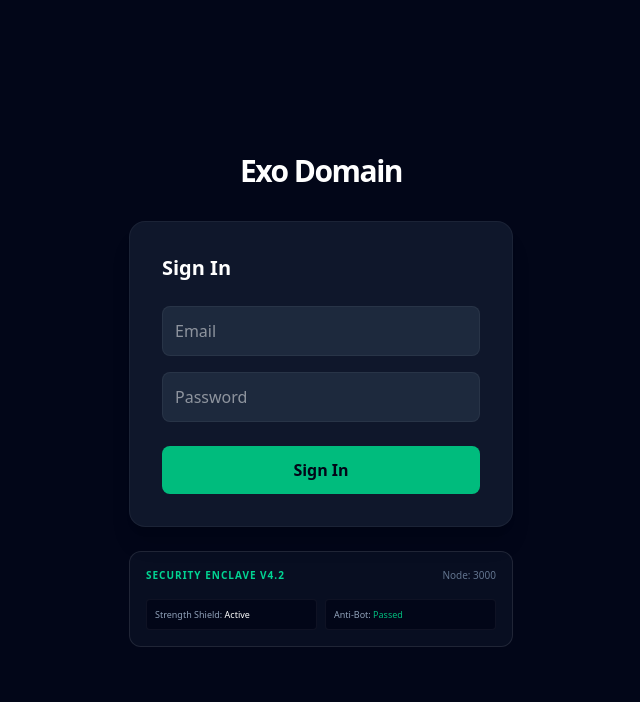
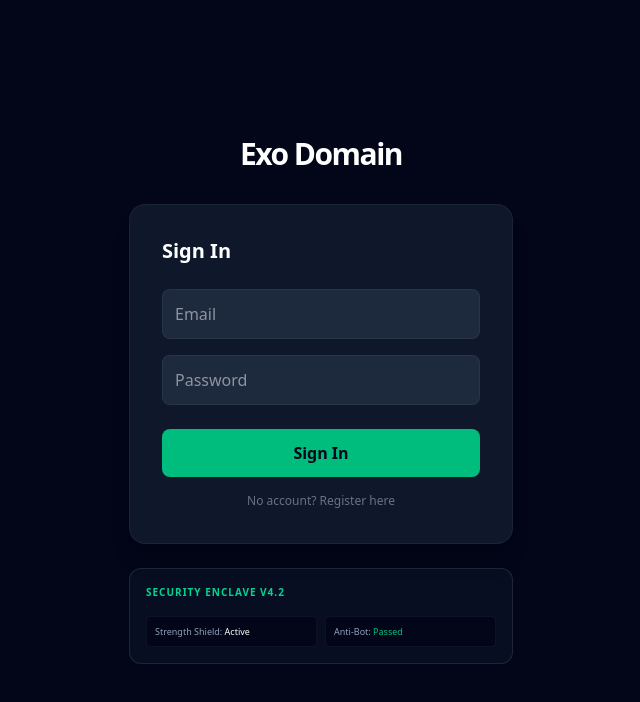
Before and after one commit to rendhelluzara19-svg/exo-domain, a React (Vite) app: page / in a window 1280 px wide. Shown: the top 702 px of the page, without its empty margins (319-959 px from the left). Built offline with nearby package versions, Linux system fonts and the light colour scheme.

Commit message:
Update AuthPage.tsx

```diff
--- a/src/pages/AuthPage.tsx
+++ b/src/pages/AuthPage.tsx
@@ -1,12 +1,12 @@
 import React, { useState } from 'react';
 import { useApp } from '@/context/AppContext';
-import { ShieldAlert, Fingerprint } from 'lucide-react';
+import { ShieldAlert } from 'lucide-react';
 import { Role } from '@/types';
 
 export function AuthPage() {
   const { users, setCurrentUser, registerUser } = useApp();
 
-  const [isLogin, setIsLogin] = useState(true);
+  const [isLogin, setIsLogin] = useState(true); // Ito ang nagpapatakbo ng toggle
   const [email, setEmail] = useState('');
   const [password, setPassword] = useState('');
   const [error, setError] = useState('');
@@ -57,7 +57,6 @@ export function AuthPage() {
 
   return (
     <div className="min-h-screen bg-slate-950 flex flex-col items-center justify-center p-4">
-      {/* Login Form */}
       <div className="w-full max-w-sm">
         <h1 className="text-3xl font-bold text-white mb-8 text-center tracking-tighter">Exo Domain</h1>
 
@@ -76,13 +75,20 @@ export function AuthPage() {
           <button type="submit" disabled={isLoading} className="w-full bg-emerald-500 py-3 rounded-lg font-bold text-slate-950 hover:bg-emerald-400 disabled:opacity-50">
             {isLoading ? 'Processing...' : (isLogin ? 'Sign In' : 'Register')}
           </button>
+
+          {/* ITONG BUTTON NA ITO ANG NAGPAPALIT NG SIGN IN AT REGISTER */}
+          <button
+            type="button"
+            onClick={() => setIsLogin(!isLogin)}
+            className="w-full mt-4 text-xs text-gray-500 hover:text-white transition-colors"
+          >
+            {isLogin ? 'No account? Register here' : 'Already have an account? Sign In'}
+          </button>
         </form>
 
-        {/* Security Panels (yung nawala na UI) */}
         <div className="mt-6 bg-slate-900/50 p-4 rounded-xl border border-white/10">
           <div className="flex justify-between items-center mb-4">
             <h3 className="text-emerald-400 font-bold text-[10px] uppercase tracking-widest">Security Enclave v4.2</h3>
-            <span className="text-[10px] text-slate-500">Node: 3000</span>
           </div>
           <div className="grid grid-cols-2 gap-2">
             <div className="bg-slate-950 p-2 rounded border border-white/5 text-[9px] text-slate-400">Strength Shield: <span className="text-white">Active</span></div>
```
